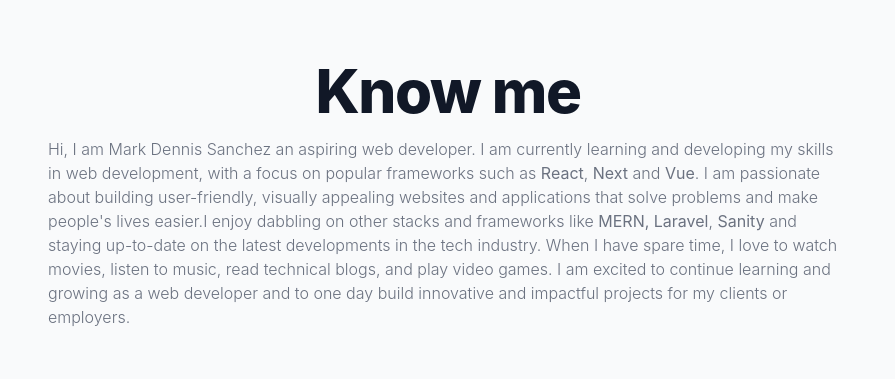
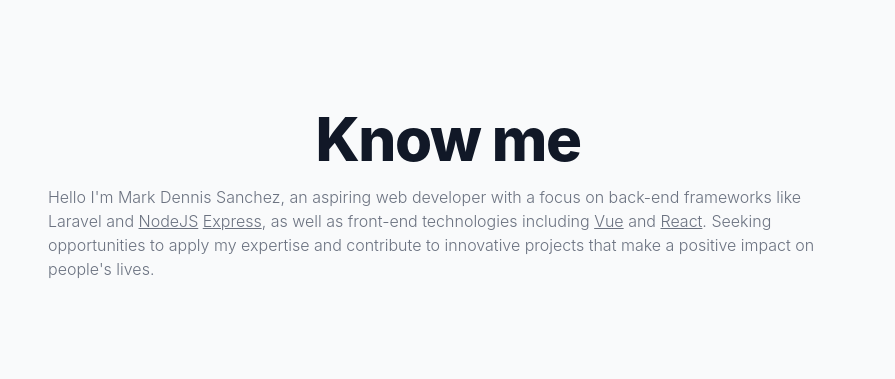
Before and after one commit to MarkDennis1/portfolio, a React (Create React App) app: page / in a window 1280 px wide. Shown: the part 1140-1519 px from the top of the page, without its empty margins (192-1087 px from the left). Built offline with nearby package versions, Linux system fonts and the light colour scheme; the HTML template or start-up script is replaced by a standard one.

Commit message:
update about section

```diff
--- a/src/container/About/index.jsx
+++ b/src/container/About/index.jsx
@@ -42,59 +42,24 @@
           variants={childVariant}
           className="px-4 font-light text-gray-500 dark:text-gray-400"
         >
-          Hi, I am Mark Dennis Sanchez an aspiring web developer. I am currently
-          learning and developing my skills in web development, with a focus on
-          popular frameworks such as{" "}
-          <strong>
-            <a
-              rel="noreferrer"
-              target="_blank"
-              href="https://beta.reactjs.org/"
-            >
-              React
-            </a>
-          </strong>
-          ,{" "}
-          <strong>
-            <a rel="noreferrer" target="_blank" href="https://nextjs.org/">
-              Next
-            </a>
-          </strong>{" "}
+          Hello I'm Mark Dennis Sanchez, an aspiring web developer with a focus on back-end frameworks like
+          Laravel and{" "}
+          <a className="underline" rel="noreferrer" target="_blank" href="https://www.nodejs.org">
+            NodeJS
+          </a>{" "}
+          <a className="underline" rel="noreferrer" target="_blank" href="https://www.expressjs.com">
+            Express
+          </a>
+          , as well as front-end technologies including{" "}
+          <a className="underline" rel="noreferrer" target="_blank" href="https://www.vuejs.org">
+            Vue
+          </a>{" "}
           and{" "}
-          <strong>
-            <a rel="noreferrer" target="_blank" href="https://vuejs.org/">
-              Vue
-            </a>
-          </strong>
-          . I am passionate about building user-friendly, visually appealing
-          websites and applications that solve problems and make people's lives
-          easier.I enjoy dabbling on other stacks and frameworks like{" "}
-          <strong>
-            <a
-              rel="noreferrer"
-              target="_blank"
-              href="https://www.mongodb.com/mern-stack"
-            >
-              MERN,
-            </a>
-          </strong>
-          <strong>
-            <a rel="noreferrer" target="_blank" href="https://laravel.com/">
-              {" "}
-              Laravel
-            </a>
-          </strong>
-          ,{" "}
-          <strong>
-            <a rel="noreferrer" target="_blank" href="https://sanity.io/">
-              Sanity
-            </a>
-          </strong>{" "}
-          and staying up-to-date on the latest developments in the tech
-          industry. When I have spare time, I love to watch movies, listen to
-          music, read technical blogs, and play video games. I am excited to
-          continue learning and growing as a web developer and to one day build
-          innovative and impactful projects for my clients or employers.
+          <a className="underline" rel="noreferrer" target="_blank" href="https://www.nextjs.org">
+            React
+          </a>
+          . Seeking opportunities to apply my expertise and contribute to
+          innovative projects that make a positive impact on people's lives.
         </motion.p>
       </motion.div>
     </motion.section>
```
